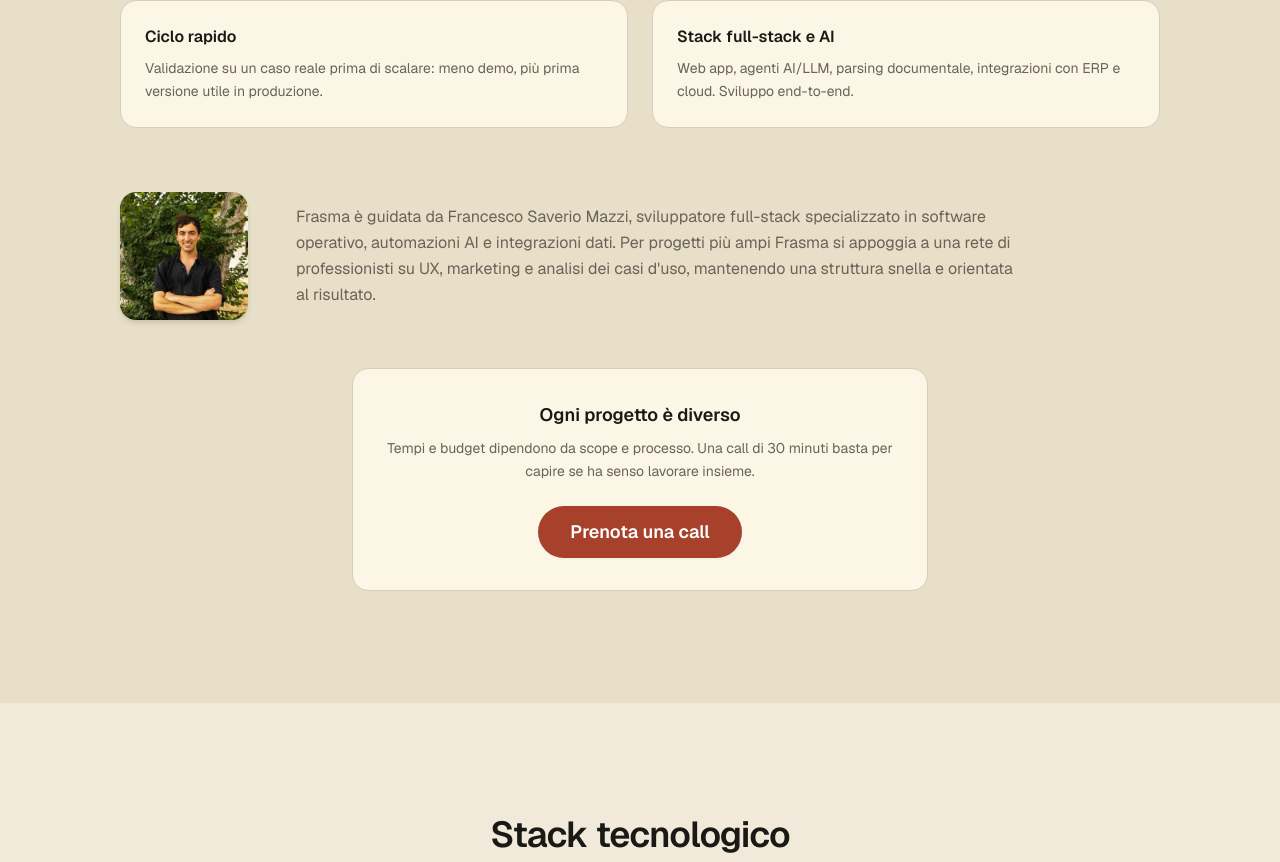
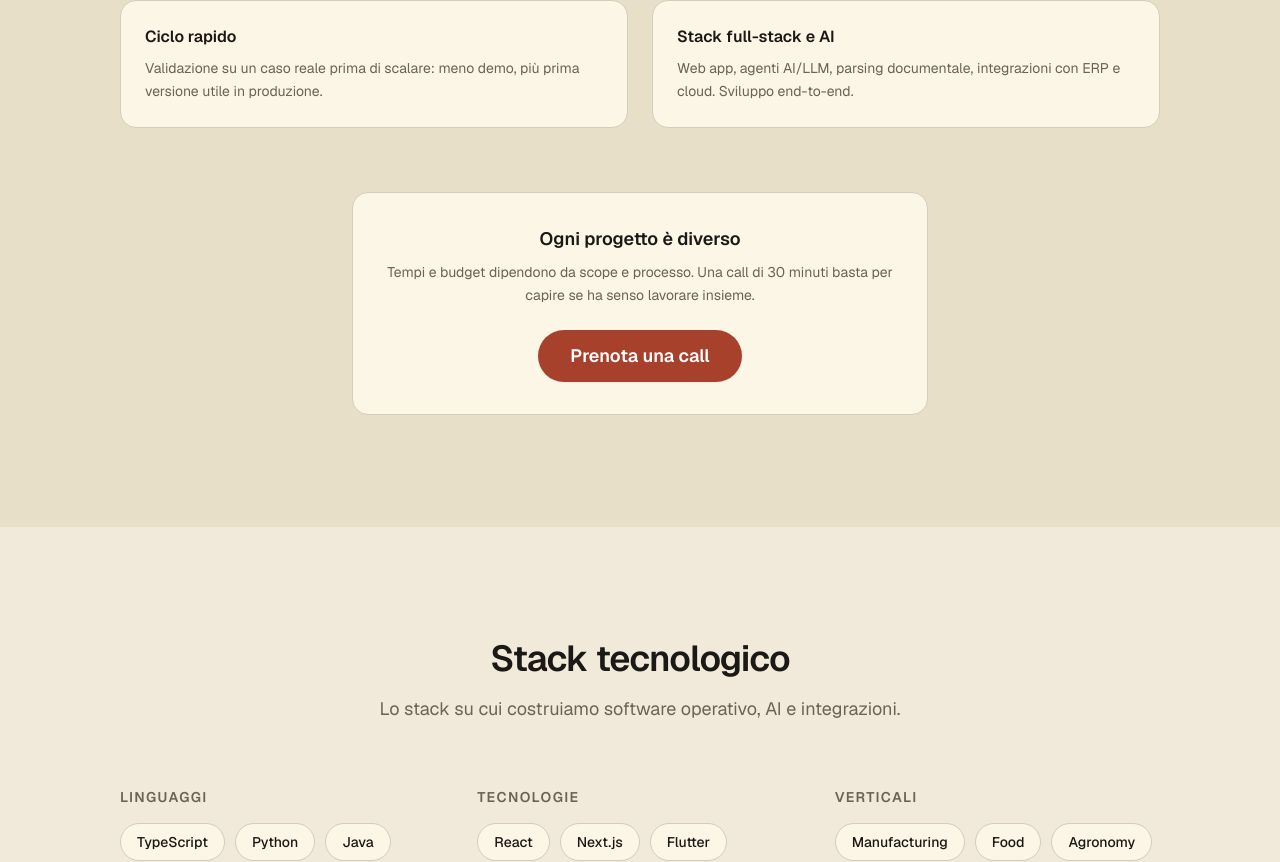
Before and after one commit to francemazzi/frasma, a Next.js app: page / in a window 1280 px wide. Shown: the part 4644-5506 px from the top of the page. Built offline with nearby package versions, Linux system fonts and the light colour scheme.

Commit message:
refactor: update Founder component styling with rounded corners and remove unused team description from WhyContactMe and localization files for English and Italian

```diff
--- a/components/organism/Founder.tsx
+++ b/components/organism/Founder.tsx
@@ -9,7 +9,7 @@ export default function Founder() {
   return (
     <section className="section-farm">
       <div className="grid grid-cols-1 sm:grid-cols-[220px_minmax(0,1fr)] gap-6 sm:gap-12 items-start py-14 sm:py-20 border-t border-hairline">
-        <div className="relative aspect-square border border-hairline-strong overflow-hidden bg-paper-2 max-w-[200px] sm:max-w-none">
+        <div className="relative aspect-square rounded-2xl border border-hairline-strong overflow-hidden bg-paper-2 max-w-[200px] sm:max-w-none">
           <Image
             src="/image/use_case/francesco-mazzi.jpg"
             alt="Francesco Saverio Mazzi"
--- a/components/organism/WhyContactMe.tsx
+++ b/components/organism/WhyContactMe.tsx
@@ -1,7 +1,6 @@
 "use client";
 
 import { motion } from "framer-motion";
-import Image from "next/image";
 import { useT } from "../../lib/i18n/context";
 import Cal from "./Cal";
 
@@ -54,30 +53,6 @@ export default function WhyContactMe() {
         </div>
 
         <motion.div
-          className="flex flex-col lg:flex-row items-center gap-10 lg:gap-12 mb-12 max-w-4xl"
-          initial={{ opacity: 0, y: 20 }}
-          whileInView={{ opacity: 1, y: 0 }}
-          viewport={{ once: true, margin: "-50px" }}
-          transition={{ duration: 0.5 }}
-        >
-          <div className="flex-shrink-0">
-            <div className="relative w-32 h-32 rounded-2xl overflow-hidden shadow-md">
-              <Image
-                src="/profilo_home.jpg"
-                alt="Francesco Saverio Mazzi"
-                fill
-                sizes="(max-width: 640px) 96px, 128px"
-                quality={68}
-                className="object-cover"
-              />
-            </div>
-          </div>
-          <p className="text-base text-farm-secondary leading-relaxed text-center lg:text-left">
-            {t("about.team")}
-          </p>
-        </motion.div>
-
-        <motion.div
           className="bg-farm-surface rounded-2xl p-8 border border-farm-border text-center max-w-xl mx-auto"
           initial={{ opacity: 0, y: 20 }}
           whileInView={{ opacity: 1, y: 0 }}
--- a/lib/i18n/en.ts
+++ b/lib/i18n/en.ts
@@ -166,8 +166,6 @@ export const en: Record<string, string> = {
   "about.title": "A lean, technical software studio focused on real processes",
   "about.bio":
     "Frasma works on projects where the value isn’t just shipping an app, but understanding a business process and turning it into an operational tool. We don’t start from chatbots or generic automations: we start from the real workflow — documents, data, roles, exceptions, existing software, and hours lost every week.",
-  "about.team":
-    "Frasma is led by Francesco Saverio Mazzi, a full-stack developer specialized in operational software, AI automations, and data integrations. For larger projects Frasma works with a network of external professionals on UX, marketing, and use-case analysis, while keeping a lean, outcome-oriented structure.",
   "about.prop1.title": "Vertical on real processes",
   "about.prop1.desc":
     "We don’t sell generic AI. We build software on measured processes: quoting, documents, tickets, jobs.",
--- a/lib/i18n/it.ts
+++ b/lib/i18n/it.ts
@@ -168,8 +168,6 @@ export const it: Record<string, string> = {
   "about.title": "Uno studio software snello, tecnico e orientato ai processi",
   "about.bio":
     "Frasma lavora su progetti dove il valore non è solo sviluppare un'app, ma capire un processo aziendale e trasformarlo in uno strumento operativo. Non partiamo da chatbot o automazioni standard: partiamo dal flusso reale — documenti, dati, ruoli, eccezioni, software già usati e ore perse ogni settimana.",
-  "about.team":
-    "Frasma è guidata da Francesco Saverio Mazzi, sviluppatore full-stack specializzato in software operativo, automazioni AI e integrazioni dati. Per progetti più ampi Frasma si appoggia a una rete di professionisti su UX, marketing e analisi dei casi d'uso, mantenendo una struttura snella e orientata al risultato.",
   "about.prop1.title": "Verticali su processi reali",
   "about.prop1.desc":
     "Non vendiamo AI generica. Costruiamo software su processi misurati: preventivi, documenti, ticket, commesse.",
```
